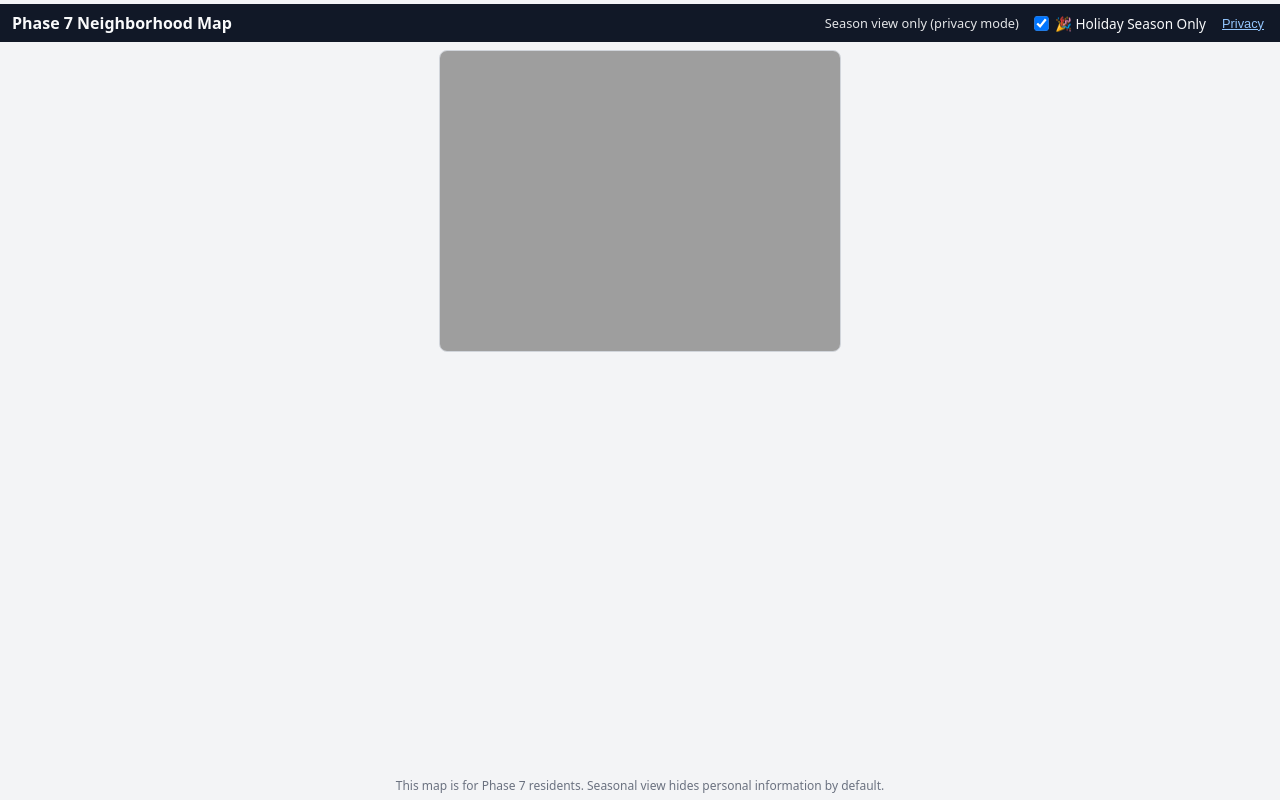
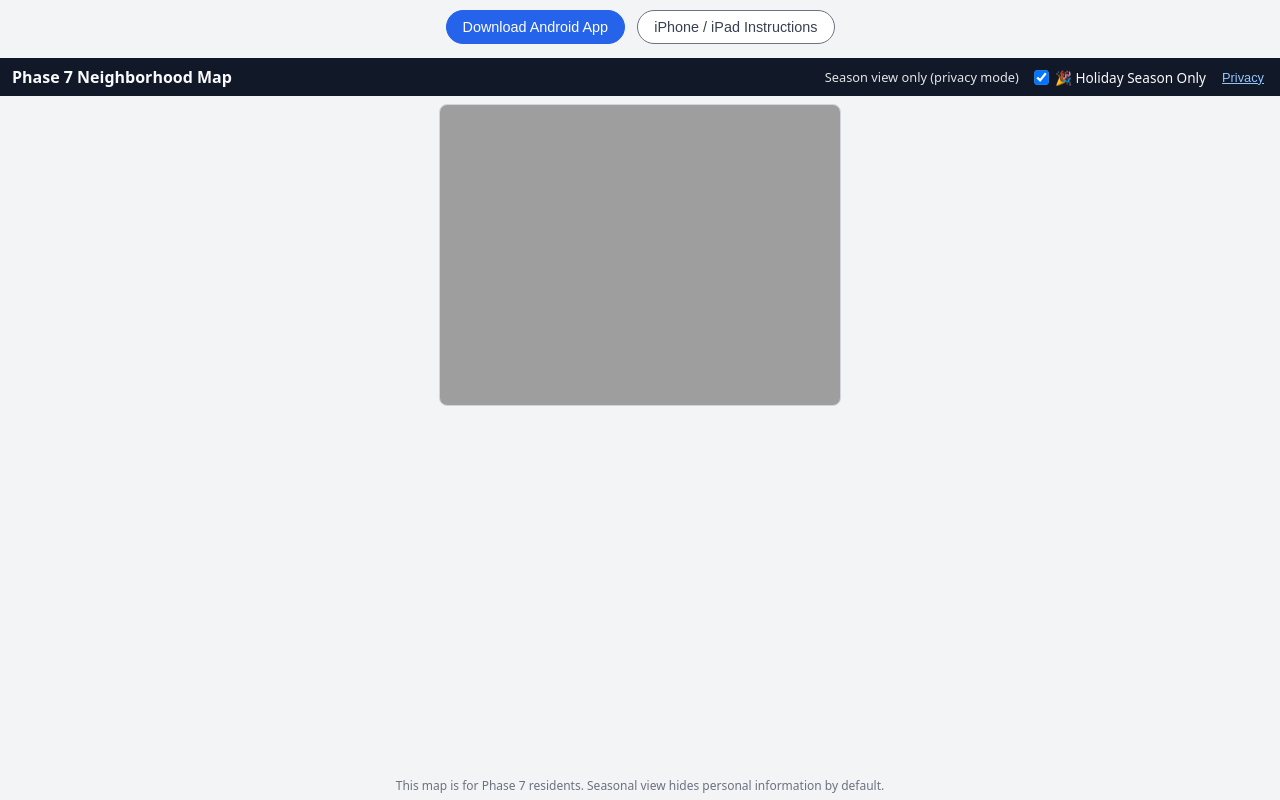
Before and after one commit to chuckrushphase7/Phase7Data, a plain HTML site: page index.html in a window 1280 px wide. Drawn offline with Linux system fonts and the light colour scheme.

Commit message:
Update index.html

```diff
--- a/index.html
+++ b/index.html
@@ -210,6 +210,36 @@
     }
   </style>
 </head>
+<div id="download-bar" style="margin: 10px 0; text-align: center;">
+  <button
+    onclick="window.location.href='YOUR_APK_FILENAME.apk';"
+    style="
+      padding: 8px 16px;
+      border-radius: 999px;
+      border: 1px solid #2563eb;
+      background: #2563eb;
+      color: white;
+      font-size: 0.9rem;
+      cursor: pointer;
+      margin-right: 8px;
+    ">
+    Download Android App
+  </button>
+
+  <button
+    onclick="document.getElementById('ios-instructions')?.scrollIntoView({ behavior: 'smooth' });"
+    style="
+      padding: 8px 16px;
+      border-radius: 999px;
+      border: 1px solid #6b7280;
+      background: white;
+      color: #374151;
+      font-size: 0.9rem;
+      cursor: pointer;
+    ">
+    iPhone / iPad Instructions
+  </button>
+</div>
 
 <body>
   <header class="top-bar">
```
